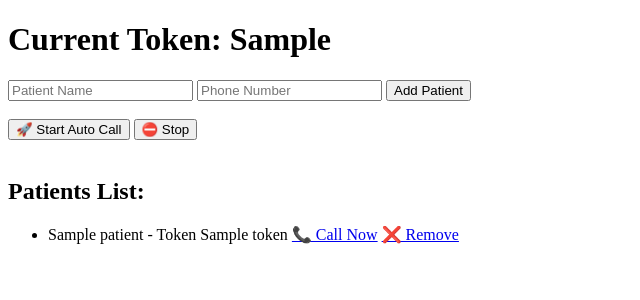
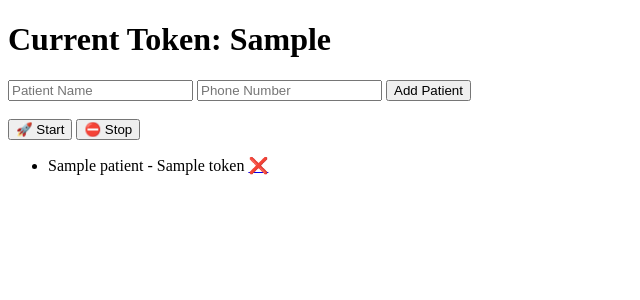
Before and after one commit to sethdiya-code/toknify, a Flask app: template templates/index.html in a window 1280 px wide. Shown: the top 300 px of the page, without its empty margins (0-640 px from the left). Run offline with Flask 3, Linux system fonts and the light colour scheme; the template is opened without the code that fills it: most values are stand-ins (such as "Sample title", 1, 10 or a date in 2020).

Commit message:
Update index.html

```diff
--- a/templates/index.html
+++ b/templates/index.html
@@ -8,7 +8,6 @@
 
 <h1>Current Token: {{ current_token }}</h1>
 
-<!-- ➕ ADD PATIENT -->
 <form action="/add" method="POST">
     <input type="text" name="name" placeholder="Patient Name" required>
     <input type="text" name="phone" placeholder="Phone Number" required>
@@ -17,55 +16,30 @@
 
 <br>
 
-<!-- 🚀 CONTROL BUTTONS -->
-<button onclick="startAuto()">🚀 Start Auto Call</button>
+<button onclick="startAuto()">🚀 Start</button>
 <button onclick="stopAuto()">⛔ Stop</button>
-
-<br><br>
-
-<h2>Patients List:</h2>
 
 <ul>
 {% for p in patients %}
 <li>
-    {{ p.name }} - Token {{ p.token }}
-
-    <a href="/call/{{ p.token }}">📞 Call Now</a>
-    <a href="/delete/{{ p.token }}">❌ Remove</a>
+    {{ p.name }} - {{ p.token }}
+    <a href="/delete/{{ p.token }}">❌</a>
 </li>
 {% endfor %}
 </ul>
 
-<!-- 🔥 AUTO SYSTEM SCRIPT -->
 <script>
-let autoRunning = false;
-
 function startAuto() {
-    autoRunning = true;
     fetch("/start_auto");
-    console.log("AUTO STARTED");
 }
 
 function stopAuto() {
-    autoRunning = false;
     fetch("/stop_auto");
-    console.log("AUTO STOPPED");
 }
 
 setInterval(() => {
-    if (!autoRunning) return;
-
-    fetch("/auto_call")
-        .then(res => res.text())
-        .then(data => {
-            console.log("AUTO:", data);
-            // ❌ page reload hata diya
-        })
-        .catch(err => {
-            console.log("Error:", err);
-        });
-
-}, 10000);
+    fetch("/auto_call");
+}, 5000);
 </script>
 
 </body>
```
